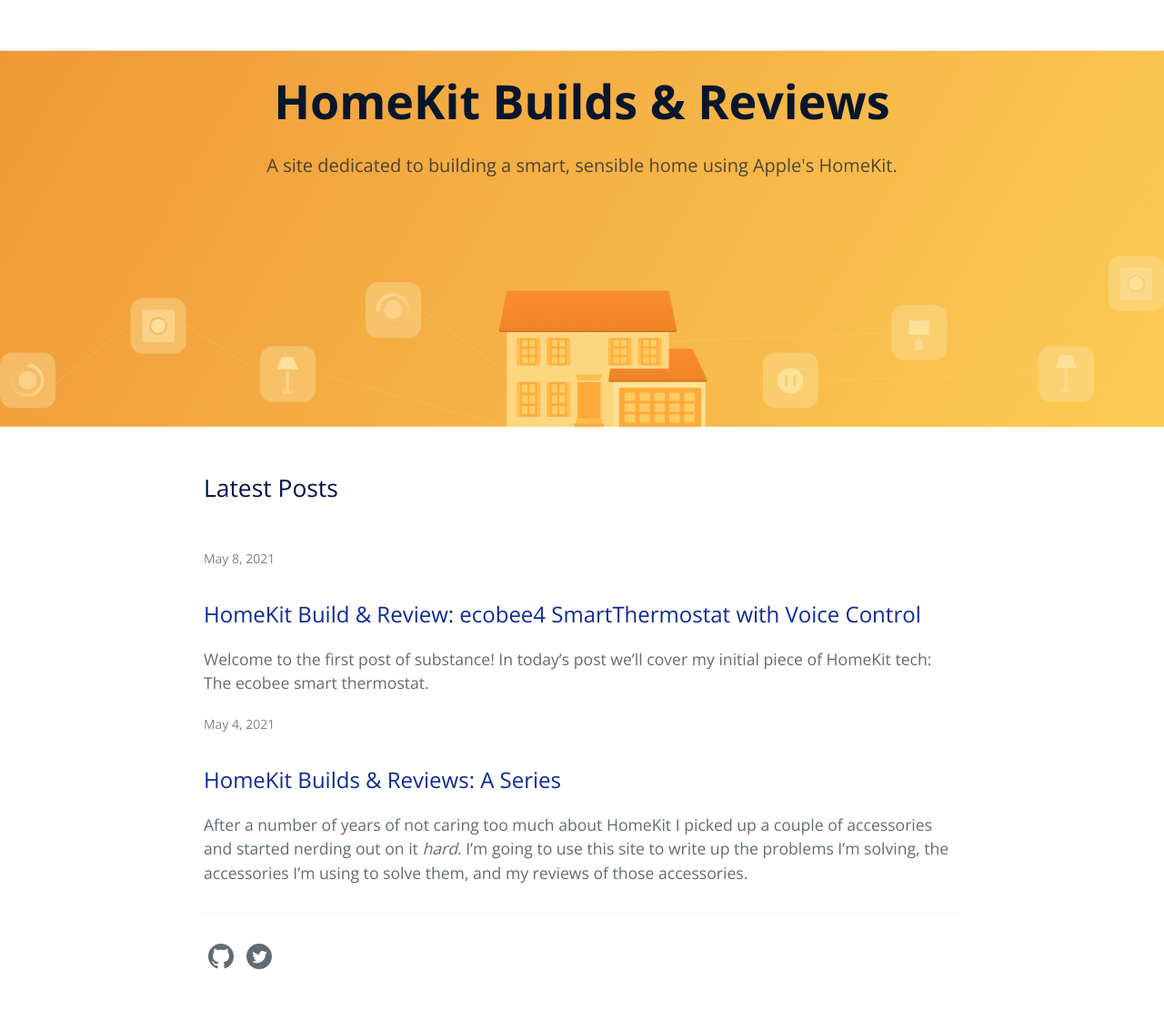
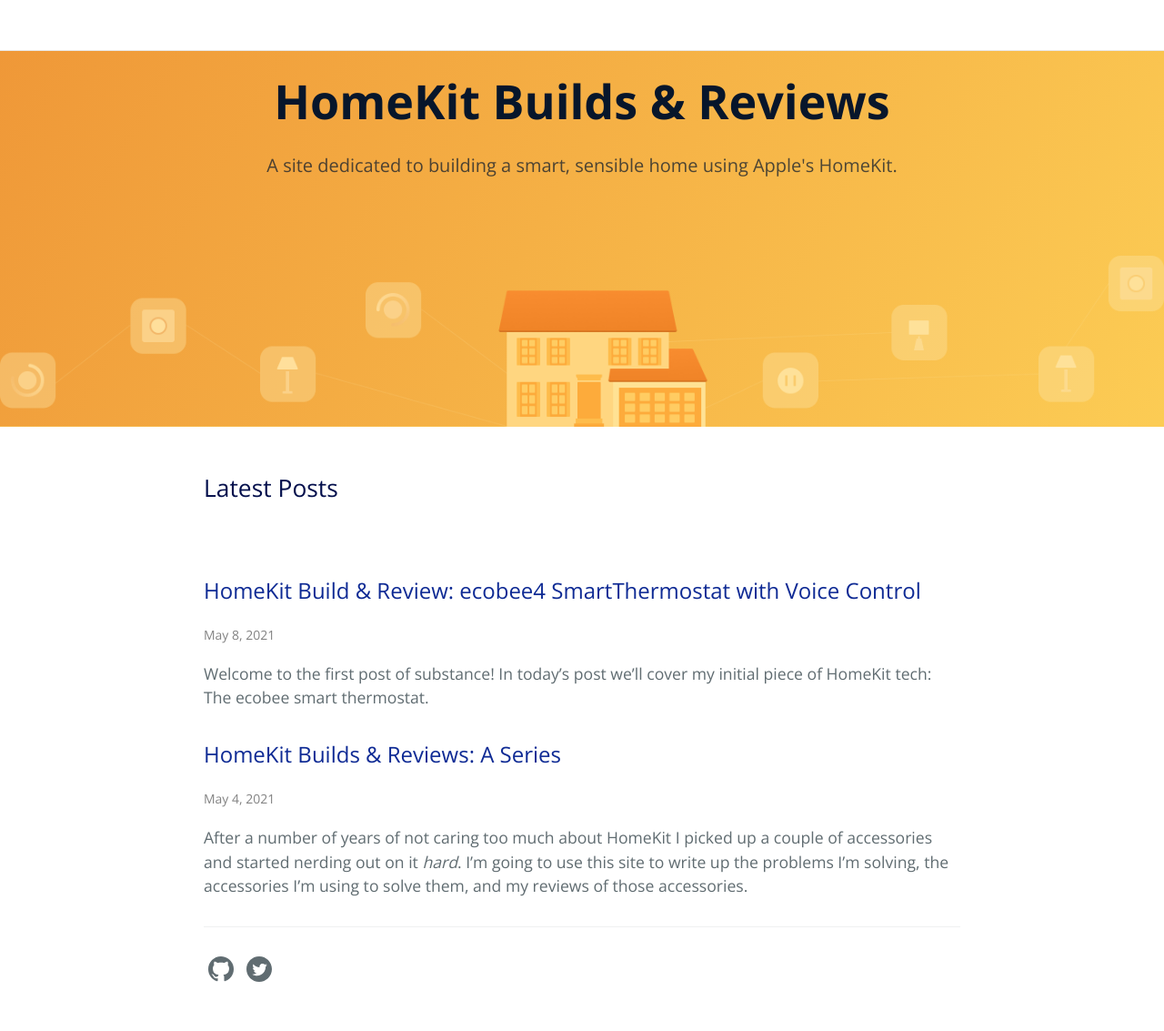
Before and after one commit to MrRooni/homekitbuilds, a Jekyll site: the page built from index.md, in a window 1280 px wide. Shown: the whole page at 91% size. Built offline with Jekyll 4.4.1, drawn with Linux system fonts in a browser that asks for light colours.

Commit message:
Adjust the date position on the home page

```diff
--- a/_layouts/home.html
+++ b/_layouts/home.html
@@ -11,16 +11,14 @@
   <div>&nbsp;</div>
 
     {% for post in site.posts %}
+        <h2 class="post-link">
+          <a class="post-link" href="{{ post.url | absolute_url }}" title="{{ post.title }}">{{ post.title | escape }}</a>
+        </h2>
 
         {% assign date_format = site.cayman-blog.date_format | default: "%b %-d, %Y" %}
         <span class="post-meta">{{ post.date | date: date_format }}</span>
 
-        <h2 class="post-link">
-          <a class="post-link" href="{{ post.url | absolute_url }}" title="{{ post.title }}">{{ post.title | escape }}</a>
-        </h2>
-
         {{ post.excerpt | markdownify }}
-
     {% endfor %}
 
 </div>
```
